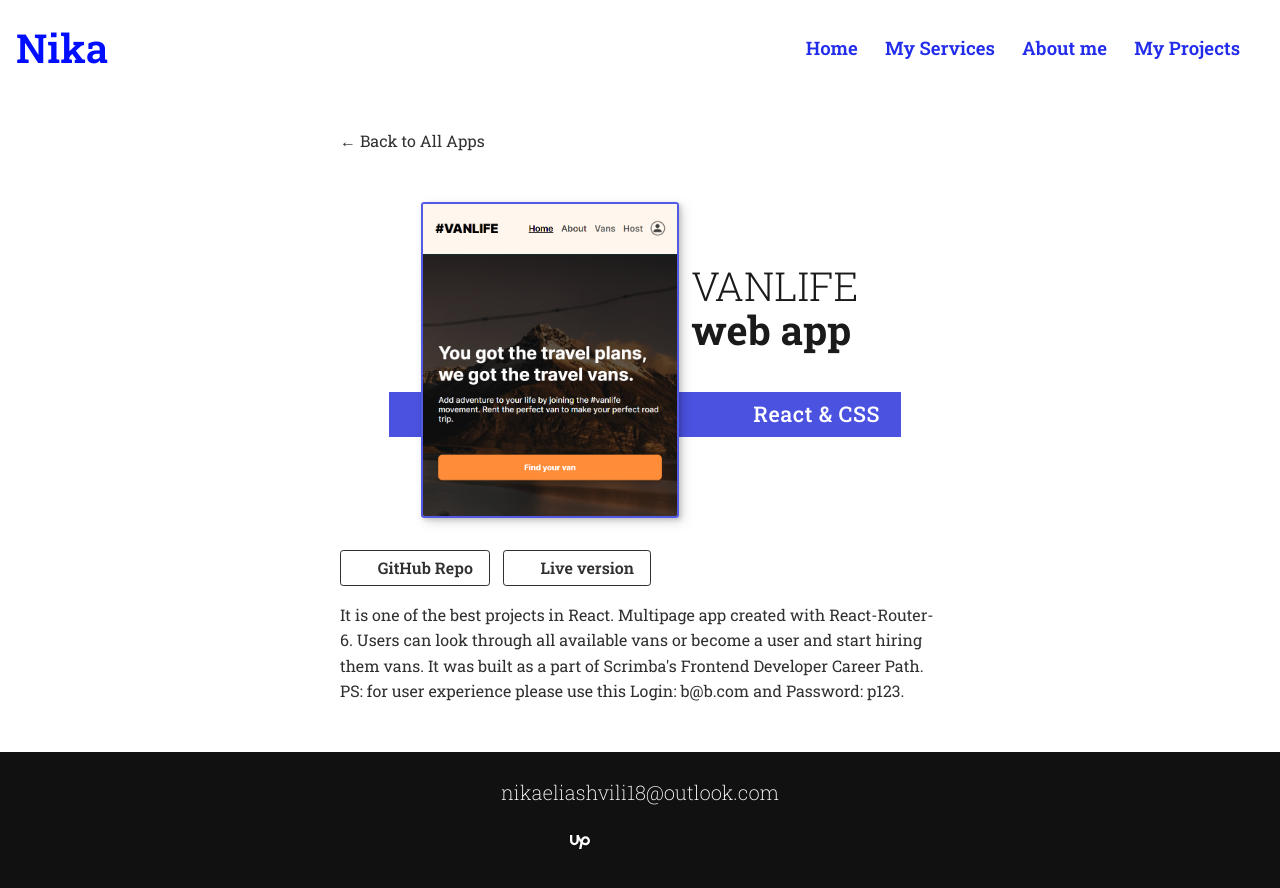
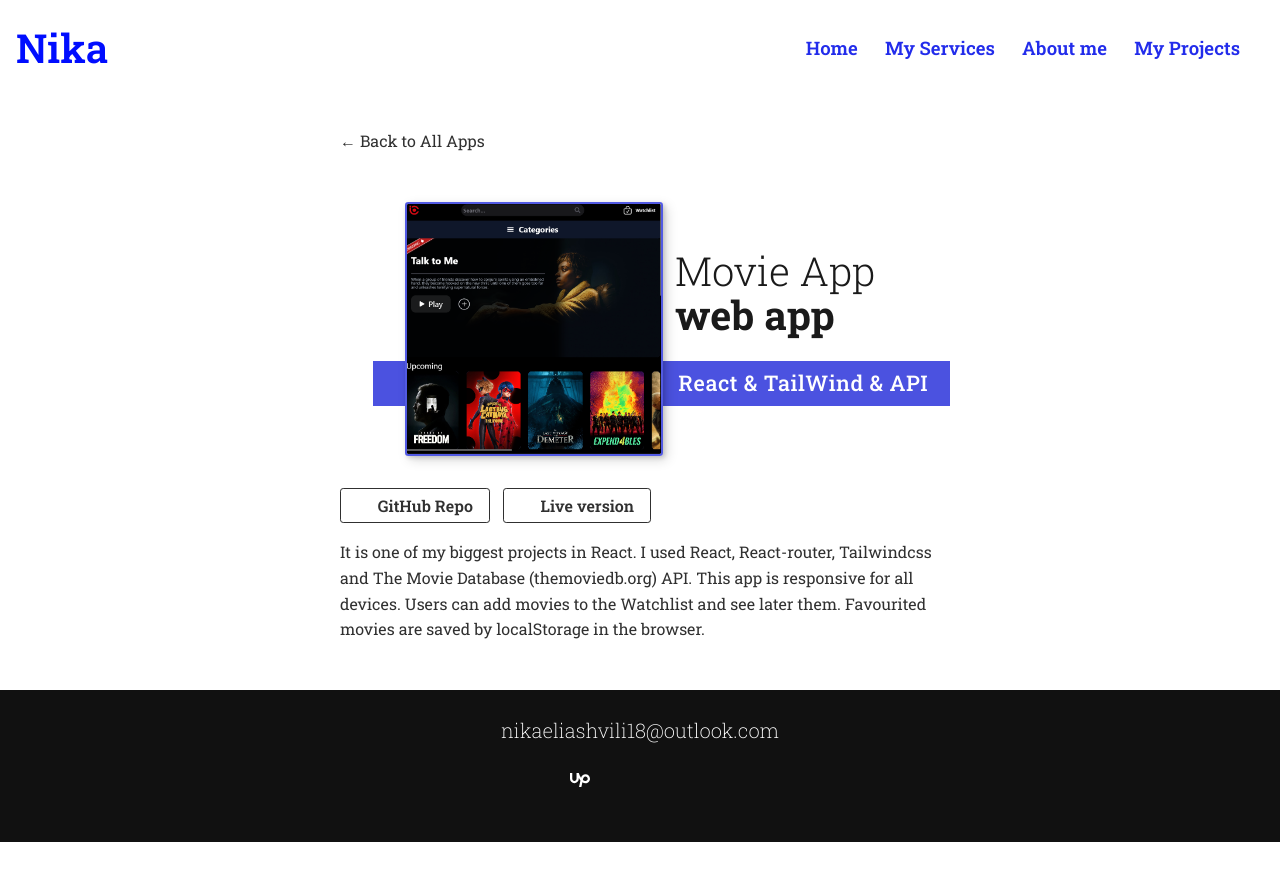
Before and after one commit to NikaEliashvili/my-portfolio, a React (Vite) app: page /1 in a window 1280 px wide. Shown: the top 888 px of the page. After the commit the page ends 842 px from the top, so only its background shows below. Built offline with nearby package versions, Linux system fonts and the light colour scheme; some icons are missing.

Commit message:
add new Project (Movie App)

```diff
--- a/src/data.js
+++ b/src/data.js
@@ -13,6 +13,16 @@ export default [
       "Website About Social Services for the hackathon project built with PHP, MySql and vanilla JS. It was my first touch with a real project using PHP and MySQL. I had a great experience.",
     giturl: "https://github.com/NikaEliashvili/Hackathon-Project",
     tools: "PHP & MySQL",
+  },
+  {
+    id: id(),
+    title: "Movie App",
+    imgurl: "movie-app.png",
+    link: "https://movieapp-themoviedb.netlify.app/",
+    description:
+      "It is one of my biggest projects in React. I used React, React-router, Tailwindcss and The Movie Database (themoviedb.org) API. This app is responsive for all devices. Users can add movies to the Watchlist and see later them. Favourited movies are saved by localStorage in the browser. ",
+    giturl: "https://github.com/NikaEliashvili/movie-app",
+    tools: "React & TailWind & API",
   },
   {
     id: id(),
--- a/src/style.css
+++ b/src/style.css
@@ -169,6 +169,8 @@ header {
   color: #ffffff;
   z-index: 1;
   transition: 0.5s;
+  transition-delay: 100ms;
+
 }
 
 .nav__item .nav__link::before {
@@ -180,6 +182,7 @@ header {
   height: 100%;
   z-index: -1;
   transition: 0.3s;
+  transition-delay: 100ms;
 }
 
 .nav__item .nav__link:hover::before {
@@ -321,7 +324,7 @@ header {
     text-align: right;
     position: relative;
     left: -1.5em;
-    width: calc(100% + 2rem);
+    width: calc(100% + 4rem);
   }
 }
 
```
Also changed, not shown: public/images/movie-app.png (added).
